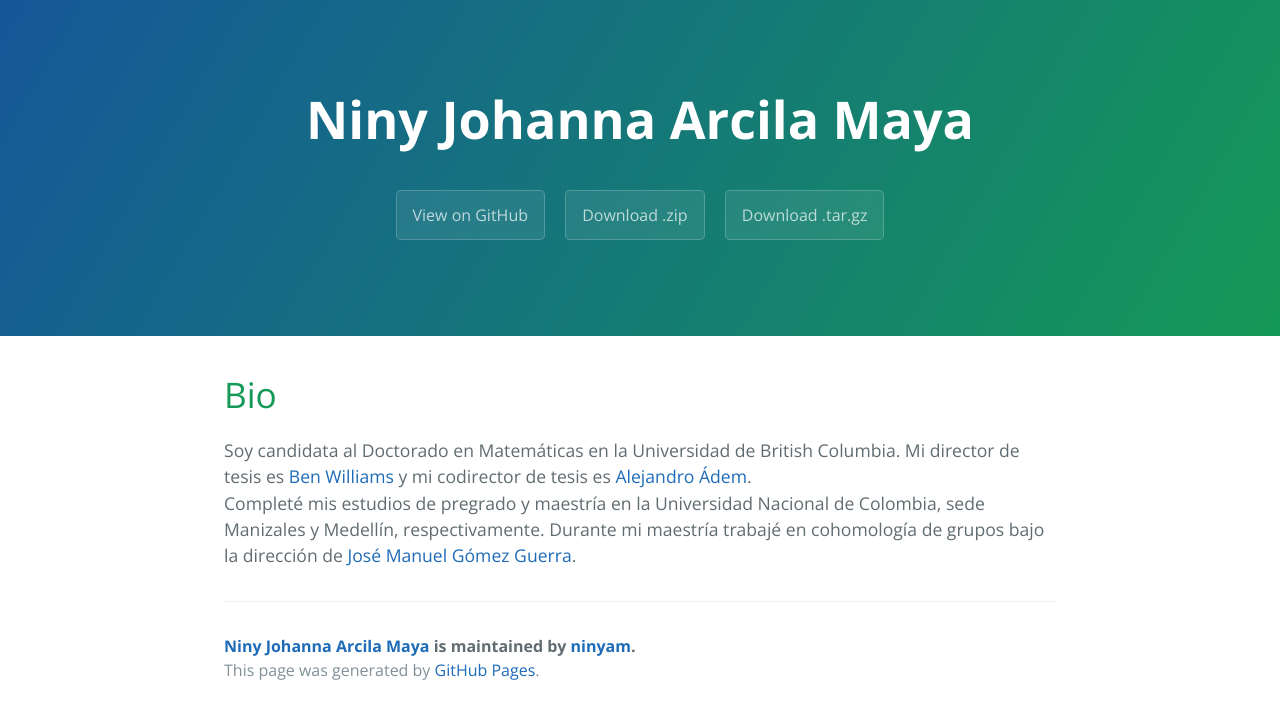
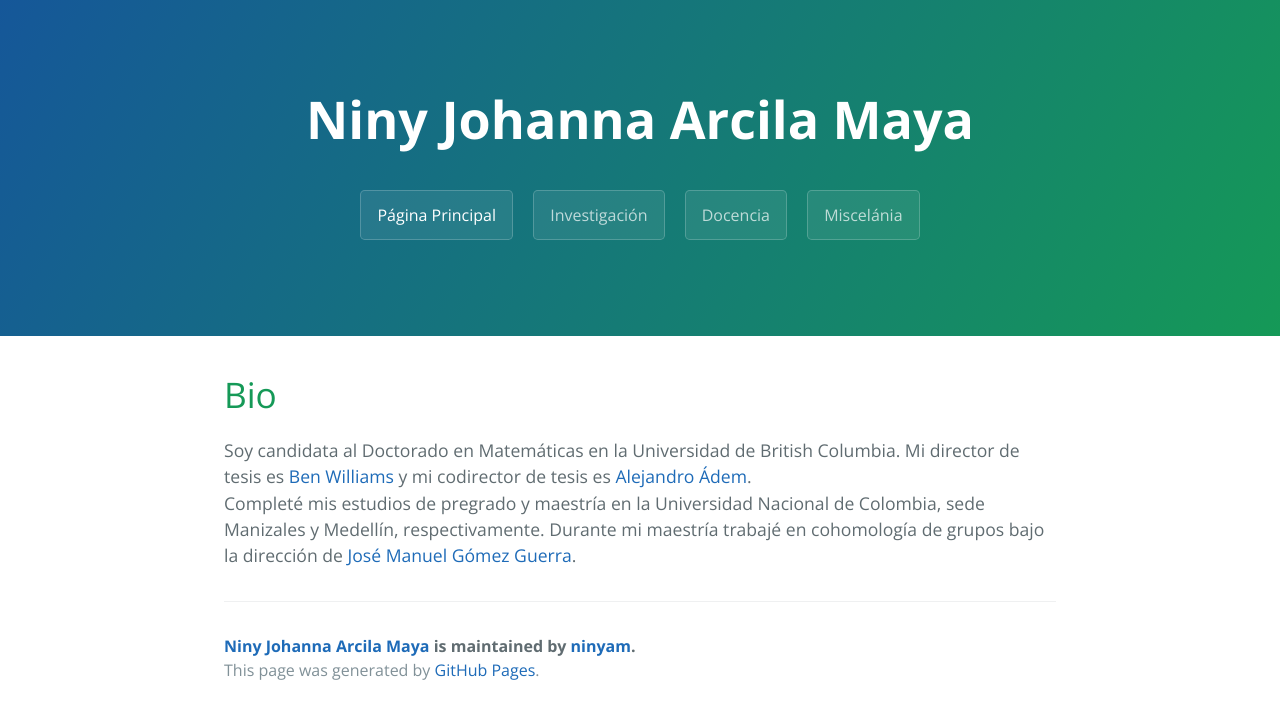
Before and after one commit to ninyam/paginapersonal, a Jekyll site: the page built from index.html, in a window 1280 px wide. Shown: the top 719 px of the page. Built offline with Jekyll 4.4.1, drawn with Linux system fonts in a browser that asks for light colours.

Commit message:
Update page-header.html

```diff
--- a/_includes/page-header.html
+++ b/_includes/page-header.html
@@ -1,7 +1,14 @@
 <section class="page-header">
   <h1 class="project-name">{{ site.title }}</h1>
   <h2 class="project-tagline">{{ site.tagline }}</h2>
-  <a href="#" class="btn">View on GitHub</a>
-  <a href="#" class="btn">Download .zip</a>
-  <a href="#" class="btn">Download .tar.gz</a>
+  <nav>
+    <a href="http://localhost:4000/paginapersonal/" class="btn" {% if page.url == "/" %}style="color: white;"{% endif %}>Página Principal</a>
+    <a href="http://localhost:4000/paginapersonal/investigacion/" class="btn" {% if page.url == "/investigacion/" %}style="color: white;"{% endif %}>Investigación</a>
+    <a href="http://localhost:4000/paginapersonal/docencia/" class="btn" {% if page.url == "/docencia/" %}style="color: white;"{% endif %}>Docencia</a>
+    <a href="http://localhost:4000/paginapersonal/miscelania/" class="btn" {% if page.url == "/miscelania/" %}style="color: white;"{% endif %}>Miscelánia</a>
+    <!--<a href="http://localhost:4000/paginapersonal/investigacion/" {% if page.url == "/" %}style="color: red;"{% endif %}>Investigación</a>
+    <a href="/investigacion.html" {% if page.url == "/investigacion.html" %}style="color: red;"{% endif %}>Investigación</a>-->
+  </nav>
+  <!--<a href="#" class="btn">Download .zip</a>-->
+  <!--<a href="#" class="btn">Download .tar.gz</a>-->
 </section>
```
